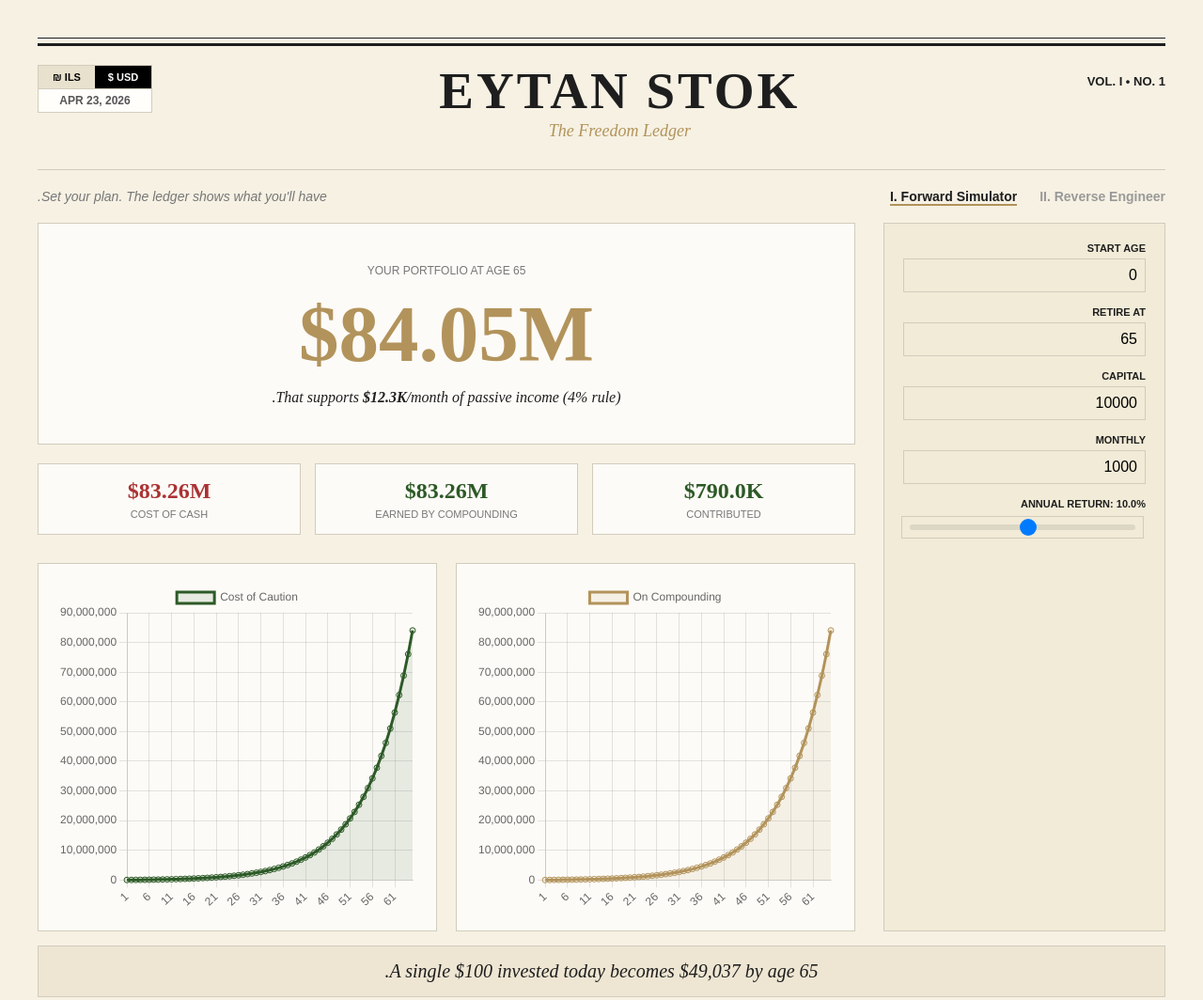
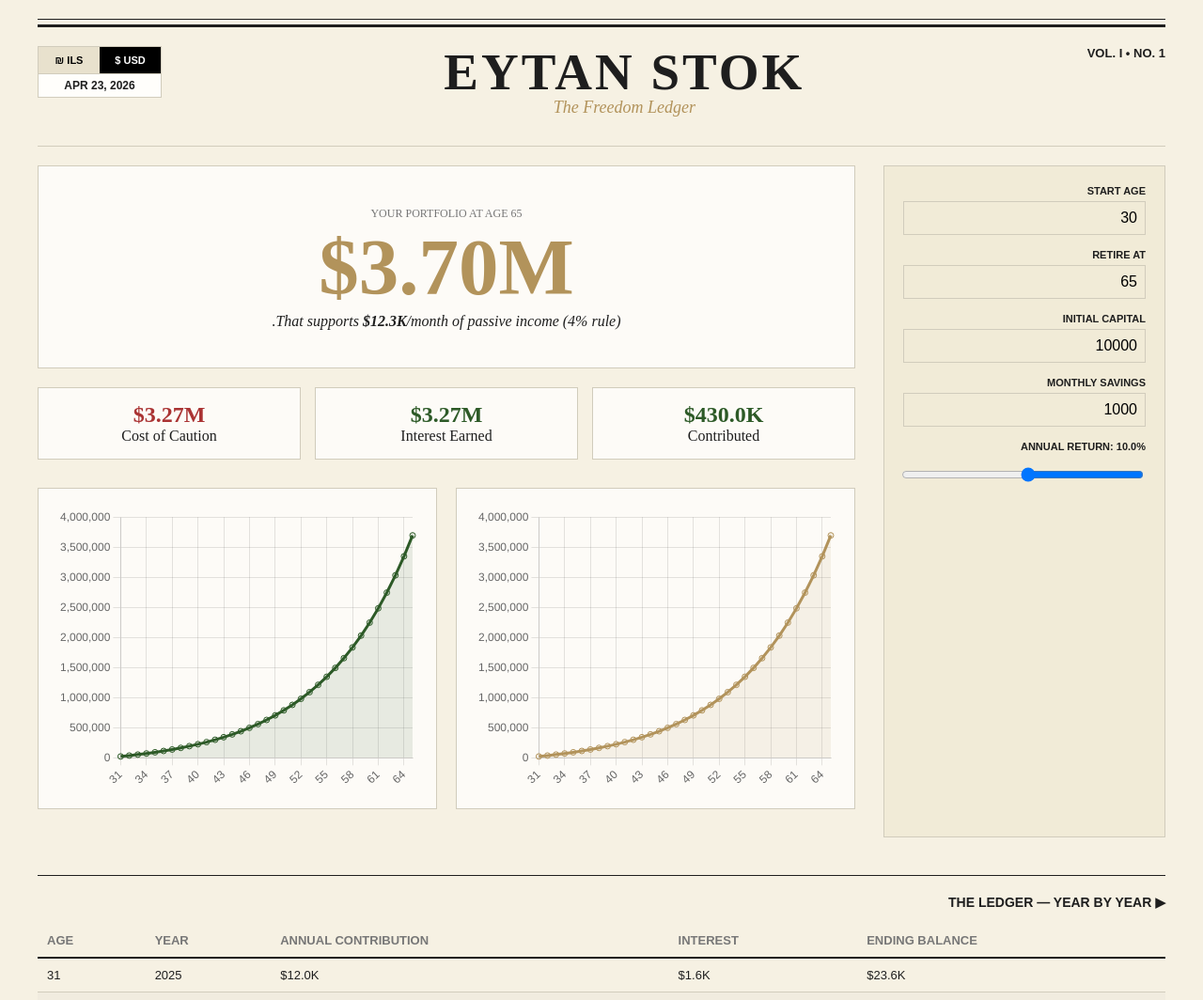
Before and after one commit to ZA27101977/eytan-ledger, a plain HTML site: page index.html in a window 1280 px wide. Shown: the top 1064 px of the page at 94% size. Drawn offline with nearby package versions, Linux system fonts and the light colour scheme.

Commit message:
Update index.html

```diff
--- a/index.html
+++ b/index.html
@@ -11,288 +11,99 @@
             --text-dark: #1e1e1e;
             --accent-gold: #b2935b;
             --accent-green: #2d5a27;
-            --accent-blue: #007bff;
-            --accent-purple: #9370db;
             --border-color: #d1ccbc;
             --font-serif: 'Times New Roman', Times, serif;
             --font-sans: 'Arial', sans-serif;
         }
 
-        body {
-            font-family: var(--font-serif);
-            background-color: var(--bg-color);
-            color: var(--text-dark);
-            margin: 0;
-            padding: 40px 20px;
-            direction: rtl;
-        }
+        body { font-family: var(--font-serif); background-color: var(--bg-color); color: var(--text-dark); margin: 0; padding: 20px; direction: rtl; }
 
-        /* מסגרת חיצונית עם קווים כפולים כמו בעיתון */
-        .outer-border {
-            max-width: 1200px;
-            margin: 0 auto;
-            border-top: 1px solid var(--text-dark);
-            border-bottom: 1px solid var(--text-dark);
-            padding: 5px 0;
-        }
+        .outer-border { max-width: 1200px; margin: 0 auto; border-top: 1px solid var(--text-dark); border-bottom: 1px solid var(--text-dark); padding: 5px 0; }
+        .container { border-top: 3px solid var(--text-dark); border-bottom: 3px solid var(--text-dark); padding: 20px 0; position: relative; }
 
-        .container {
-            border-top: 3px solid var(--text-dark);
-            border-bottom: 3px solid var(--text-dark);
-            padding: 20px 0;
-            position: relative;
-        }
+        header { display: flex; justify-content: space-between; align-items: flex-start; border-bottom: 1px solid var(--border-color); padding-bottom: 30px; margin-bottom: 20px; }
+        .vol-info { font-size: 13px; font-family: var(--font-sans); font-weight: bold; }
+        .header-center { text-align: center; flex-grow: 1; }
+        h1 { font-size: 55px; margin: 0; letter-spacing: 3px; text-transform: uppercase; font-weight: 900; line-height: 1; }
+        .subtitle { font-style: italic; color: var(--accent-gold); font-size: 18px; }
 
-        /* Header Layout - תיקון הדיוק */
-        header {
-            display: flex;
-            justify-content: space-between;
-            align-items: flex-start;
-            border-bottom: 1px solid var(--border-color);
-            padding-bottom: 30px;
-            margin-bottom: 20px;
-            position: relative;
-        }
+        /* בורר מטבעות תקין */
+        .header-controls { border: 1px solid var(--border-color); background: #fffefb; min-width: 130px; text-align: center; }
+        .currency-toggle { display: flex; border-bottom: 1px solid var(--border-color); }
+        .currency-toggle button { flex: 1; background: #e8e1cd; border: none; padding: 8px; font-size: 11px; cursor: pointer; font-family: var(--font-sans); font-weight: bold; }
+        .currency-toggle button.active { background: #000; color: #fff; }
+        .date-display { font-size: 12px; padding: 5px; font-family: var(--font-sans); font-weight: bold; text-transform: uppercase; }
 
-        .vol-info {
-            font-size: 13px;
-            font-family: var(--font-sans);
-            font-weight: bold;
-            padding-top: 10px;
-        }
-
-        .header-center {
-            text-align: center;
-            flex-grow: 1;
-        }
-
-        h1 {
-            font-size: 55px;
-            margin: 0;
-            letter-spacing: 3px;
-            text-transform: uppercase;
-            font-weight: 900;
-            line-height: 1;
-        }
-
-        .subtitle {
-            font-style: italic;
-            color: var(--accent-gold);
-            font-size: 18px;
-            margin-top: 5px;
-        }
-
-        /* התיבה בצד ימין (מטבע ותאריך) */
-        .header-controls {
-            border: 1px solid var(--border-color);
-            background: #fffefb;
-            padding: 0;
-            text-align: center;
-            min-width: 120px;
-        }
-
-        .currency-toggle {
-            display: flex;
-            border-bottom: 1px solid var(--border-color);
-        }
-
-        .currency-toggle button {
-            flex: 1;
-            background: #e8e1cd;
-            border: none;
-            padding: 6px 8px;
-            font-size: 11px;
-            font-weight: bold;
-            cursor: pointer;
-            font-family: var(--font-sans);
-        }
-
-        .currency-toggle button.active {
-            background: #000;
-            color: #fff;
-        }
-
-        .date-display {
-            font-size: 12px;
-            padding: 5px;
-            font-family: var(--font-sans);
-            font-weight: bold;
-            color: #555;
-            text-transform: uppercase;
-        }
-
-        /* Layout Grid */
-        .main-content {
-            display: grid;
-            grid-template-columns: 300px 1fr;
-            gap: 30px;
-        }
-
-        .tab-nav {
-            grid-column: 1 / -1;
-            display: flex;
-            justify-content: space-between;
-            align-items: center;
-            margin-bottom: 20px;
-            font-family: var(--font-sans);
-            font-size: 14px;
-        }
-
-        .tabs span {
-            margin-left: 20px;
-            font-weight: bold;
-            cursor: pointer;
-            color: #999;
-        }
-
-        .tabs span.active {
-            color: var(--text-dark);
-            border-bottom: 2px solid var(--accent-gold);
-        }
-
-        /* Sidebar & Inputs */
-        .sidebar {
-            background: #f1ebd7;
-            padding: 20px;
-            border: 1px solid var(--border-color);
-        }
-
+        .main-content { display: grid; grid-template-columns: 300px 1fr; gap: 30px; }
+        .sidebar { background: #f1ebd7; padding: 20px; border: 1px solid var(--border-color); }
         .input-group { margin-bottom: 15px; }
         label { display: block; font-size: 11px; font-weight: bold; text-transform: uppercase; margin-bottom: 5px; font-family: var(--font-sans); }
         input { width: 100%; padding: 8px; border: 1px solid var(--border-color); background: transparent; font-size: 16px; box-sizing: border-box; }
 
-        input[type="range"] { -webkit-appearance: none; width: 100%; background: transparent; }
-        input[type="range"]::-webkit-slider-runnable-track { height: 6px; background: #dcd7c5; border-radius: 3px; }
-        input[type="range"]::-webkit-slider-thumb { -webkit-appearance: none; height: 18px; width: 18px; background: var(--accent-blue); border-radius: 50%; cursor: pointer; margin-top: -6px; }
+        .big-number-box { background: #fdfbf7; padding: 40px; border: 1px solid var(--border-color); text-align: center; margin-bottom: 20px; }
+        .total-value { font-size: 85px; color: var(--accent-gold); font-weight: bold; display: block; }
 
-        /* Results Display */
-        .big-number-box {
-            background: #fdfbf7;
-            padding: 40px;
-            border: 1px solid var(--border-color);
-            margin-bottom: 20px;
-            text-align: center;
-        }
+        .stats-grid { display: grid; grid-template-columns: 1fr 1fr 1fr; gap: 15px; margin-bottom: 30px; }
+        .stat-card { border: 1px solid var(--border-color); padding: 15px; text-align: center; background: #fdfbf7; }
+        .stat-value { font-size: 24px; font-weight: bold; color: var(--accent-green); }
 
-        .total-value {
-            font-size: 85px;
-            color: var(--accent-gold);
-            font-weight: bold;
-            margin: 10px 0;
-            display: block;
-        }
+        .graphs-section { display: grid; grid-template-columns: 1fr 1fr; gap: 20px; margin-bottom: 30px; }
+        .graph-card { background: #fdfbf7; padding: 20px; border: 1px solid var(--border-color); height: 300px; }
 
-        .stats-grid {
-            display: grid;
-            grid-template-columns: 1fr 1fr 1fr;
-            gap: 15px;
-            margin-bottom: 30px;
-        }
+        /* עיצוב הטבלה (The Ledger) */
+        .ledger-section { margin-top: 40px; border-top: 1px solid var(--text-dark); padding-top: 20px; }
+        .ledger-title { font-family: var(--font-sans); font-weight: bold; font-size: 14px; margin-bottom: 15px; cursor: pointer; }
+        .ledger-table { width: 100%; border-collapse: collapse; font-family: var(--font-sans); font-size: 13px; text-align: left; direction: ltr; }
+        .ledger-table th { border-bottom: 2px solid var(--text-dark); padding: 10px; text-transform: uppercase; color: #777; }
+        .ledger-table td { padding: 10px; border-bottom: 1px solid var(--border-color); }
+        .ledger-table tr:nth-child(even) { background: rgba(0,0,0,0.02); }
 
-        .stat-card {
-            border: 1px solid var(--border-color);
-            padding: 15px;
-            text-align: center;
-            background: #fdfbf7;
-        }
-
-        .stat-value { font-size: 24px; font-weight: bold; color: var(--accent-green); }
-        .stat-label { font-size: 11px; color: #777; text-transform: uppercase; margin-top: 5px; font-family: var(--font-sans); }
-
-        .graphs-section { display: grid; grid-template-columns: 1fr 1fr; gap: 20px; }
-        .graph-card { background: #fdfbf7; padding: 20px; border: 1px solid var(--border-color); height: 350px; position: relative; }
-
-        /* Footer & Button */
-        .footer-banner { background: #eee6d3; padding: 15px; text-align: center; font-style: italic; font-size: 20px; border: 1px solid var(--border-color); margin-top: 15px; }
-
-        .cta-section { text-align: center; padding: 50px 0; border-top: 1px solid var(--border-color); margin-top: 40px; }
-        .purple-btn {
-            background: var(--accent-purple);
-            color: #fff;
-            padding: 15px 40px;
-            border-radius: 30px;
-            text-decoration: none;
-            font-weight: bold;
-            font-family: var(--font-sans);
-            display: inline-block;
-            font-size: 18px;
-        }
+        .footer-banner { background: #eee6d3; padding: 15px; text-align: center; font-style: italic; font-size: 20px; border: 1px solid var(--border-color); margin-top: 20px; }
+        .purple-btn { background: #9370db; color: #fff; padding: 15px 40px; border-radius: 30px; text-decoration: none; font-weight: bold; display: inline-block; margin-top: 20px; }
     </style>
 </head>
 <body>
 
 <div class="outer-border">
     <div class="container">
-
         <header>
             <div class="vol-info">VOL. I • NO. 1</div>
-
             <div class="header-center">
                 <h1>EYTAN STOK</h1>
                 <div class="subtitle">The Freedom Ledger</div>
             </div>
-
             <div class="header-controls">
                 <div class="currency-toggle">
-                    <button class="active">USD $</button>
-                    <button>ILS ₪</button>
+                    <button id="btn-usd" class="active" onclick="setCurrency('USD')">USD $</button>
+                    <button id="btn-ils" onclick="setCurrency('ILS')">ILS ₪</button>
                 </div>
                 <div class="date-display">APR 23, 2026</div>
             </div>
         </header>
 
-        <div class="tab-nav">
-            <div class="tabs">
-                <span class="active">I. Forward Simulator</span>
-                <span>II. Reverse Engineer</span>
-            </div>
-            <div style="font-style: italic; color: #777;">Set your plan. The ledger shows what you'll have.</div>
-        </div>
-
         <div class="main-content">
             <aside class="sidebar">
-                <div class="input-group">
-                    <label>Start Age</label>
-                    <input type="number" id="startAge" value="0">
-                </div>
-                <div class="input-group">
-                    <label>Retire At</label>
-                    <input type="number" id="retireAge" value="65">
-                </div>
-                <div class="input-group">
-                    <label>Capital</label>
-                    <input type="number" id="capital" value="10000">
-                </div>
-                <div class="input-group">
-                    <label>Monthly</label>
-                    <input type="number" id="monthly" value="1000">
-                </div>
+                <div class="input-group"><label>Start Age</label><input type="number" id="startAge" value="30" oninput="calculate()"></div>
+                <div class="input-group"><label>Retire At</label><input type="number" id="retireAge" value="65" oninput="calculate()"></div>
+                <div class="input-group"><label>Initial Capital</label><input type="number" id="capital" value="10000" oninput="calculate()"></div>
+                <div class="input-group"><label>Monthly Savings</label><input type="number" id="monthly" value="1000" oninput="calculate()"></div>
                 <div class="input-group">
                     <label>Annual Return: <span id="rateLabel">10%</span></label>
-                    <input type="range" id="returnRate" min="1" max="20" value="10" step="0.5">
+                    <input type="range" id="returnRate" min="1" max="20" value="10" step="0.5" oninput="calculate()">
                 </div>
             </aside>
 
             <section class="results">
                 <div class="big-number-box">
-                    <span style="text-transform: uppercase; font-size: 12px; font-family: var(--font-sans); color: #777;">Your Portfolio at age 65</span>
+                    <span style="text-transform: uppercase; font-size: 12px; color: #777;">Your Portfolio at age <span id="resAge">65</span></span>
                     <span class="total-value" id="finalSum">$0</span>
-                    <div style="font-style: italic;">That supports <b>$12.3K</b>/month of passive income (4% rule).</div>
+                    <div style="font-style: italic;">That supports <b id="passiveVal">$0</b>/month of passive income (4% rule).</div>
                 </div>
 
                 <div class="stats-grid">
-                    <div class="stat-card">
-                        <div class="stat-value" id="contributedVal">$0</div>
-                        <div class="stat-label">Contributed</div>
-                    </div>
-                    <div class="stat-card">
-                        <div class="stat-value" id="earnedVal">$0</div>
-                        <div class="stat-label">Earned by Compounding</div>
-                    </div>
-                    <div class="stat-card">
-                        <div class="stat-value" id="cautionVal" style="color: #a33;">$0</div>
-                        <div class="stat-label">Cost of Cash</div>
-                    </div>
+                    <div class="stat-card"><div class="stat-value" id="contributedVal">$0</div><div class="stat-label">Contributed</div></div>
+                    <div class="stat-card"><div class="stat-value" id="earnedVal">$0</div><div class="stat-label">Interest Earned</div></div>
+                    <div class="stat-card"><div class="stat-value" id="cautionVal" style="color: #a33;">$0</div><div class="stat-label">Cost of Caution</div></div>
                 </div>
 
                 <div class="graphs-section">
@@ -302,75 +113,127 @@
             </section>
         </div>
 
-        <div class="footer-banner">
-            A single <span>$100</span> invested today becomes <span id="future100">$2,810</span> by age 65.
+        <div class="ledger-section">
+            <div class="ledger-title">▶ THE LEDGER — YEAR BY YEAR</div>
+            <table class="ledger-table">
+                <thead>
+                    <tr>
+                        <th>Age</th>
+                        <th>Year</th>
+                        <th>Annual Contribution</th>
+                        <th>Interest</th>
+                        <th>Ending Balance</th>
+                    </tr>
+                </thead>
+                <tbody id="ledgerBody">
+                    </tbody>
+            </table>
         </div>
 
-        <div class="cta-section">
-            <h2 style="font-size: 32px; margin-bottom: 10px;">Now you know the <i>number</i>.</h2>
-            <p style="color: #777; margin-bottom: 30px;">Knowing how to get there - the stocks, the setups, when to buy - is another.</p>
+        <div class="footer-banner">
+            A single <span id="footerSymbol1">$</span>100 invested today becomes <span id="footerSum">$0</span> by age 65.
+        </div>
+
+        <div style="text-align: center; padding: 40px 0;">
             <a href="#" class="purple-btn">הצטרפו עכשיו לקהילה איתן סטוק</a>
         </div>
-
     </div>
 </div>
 
 <script>
-    const ctx1 = document.getElementById('chart1').getContext('2d');
-    const ctx2 = document.getElementById('chart2').getContext('2d');
+    let currentCurrency = 'USD';
+    let exchangeRate = 3.7; // שער המרה דולר לשקל
     let chart1, chart2;
 
+    function setCurrency(cur) {
+        currentCurrency = cur;
+        document.getElementById('btn-usd').classList.toggle('active', cur === 'USD');
+        document.getElementById('btn-ils').classList.toggle('active', cur === 'ILS');
+        calculate();
+    }
+
+    function formatVal(num) {
+        const symbol = currentCurrency === 'USD' ? '$' : '₪';
+        if (num >= 1000000) return symbol + (num / 1000000).toFixed(2) + 'M';
+        if (num >= 1000) return symbol + (num / 1000).toFixed(1) + 'K';
+        return symbol + Math.floor(num).toLocaleString();
+    }
+
     function calculate() {
-        const startAge = parseInt(document.getElementById('startAge').value);
-        const retireAge = parseInt(document.getElementById('retireAge').value);
-        const capital = parseFloat(document.getElementById('capital').value);
-        const monthly = parseFloat(document.getElementById('monthly').value);
-        const rate = parseFloat(document.getElementById('returnRate').value) / 100;
+        let startAge = parseInt(document.getElementById('startAge').value) || 0;
+        let retireAge = parseInt(document.getElementById('retireAge').value) || 0;
+        let capital = parseFloat(document.getElementById('capital').value) || 0;
+        let monthly = parseFloat(document.getElementById('monthly').value) || 0;
+        let rate = parseFloat(document.getElementById('returnRate').value) / 100;
+
+        // המרת מטבע במידה ונבחר שקל
+        if (currentCurrency === 'ILS') {
+            capital *= exchangeRate;
+            monthly *= exchangeRate;
+        }
 
         document.getElementById('rateLabel').innerText = (rate * 100).toFixed(1) + '%';
+        document.getElementById('resAge').innerText = retireAge;
 
-        const years = retireAge - startAge;
-        const months = years * 12;
-        const monthlyRate = rate / 12;
+        let years = retireAge - startAge;
+        if (years < 0) return;
 
-        let total = capital * Math.pow(1 + monthlyRate, months) + monthly * (Math.pow(1 + monthlyRate, months) - 1) / monthlyRate;
-        let invested = capital + (monthly * months);
+        let total = capital;
+        let invested = capital;
+        let ledgerHTML = '';
+        let chartLabels = [];
+        let chartData = [];
 
-        document.getElementById('finalSum').innerText = '$' + (total / 1000000).toFixed(2) + 'M';
-        document.getElementById('contributedVal').innerText = '$' + (invested / 1000).toFixed(1) + 'K';
-        document.getElementById('earnedVal').innerText = '$' + ((total - invested) / 1000000).toFixed(2) + 'M';
-        document.getElementById('cautionVal').innerText = '$' + ((total - invested) / 1000000).toFixed(2) + 'M';
+        for (let i = 1; i <= years; i++) {
+            let annualContribution = monthly * 12;
+            let interest = (total + annualContribution / 2) * rate; // חישוב ריבית ממוצעת שנתית
+            total += annualContribution + interest;
+            invested += annualContribution;
 
-        const f100 = 100 * Math.pow(1 + rate, years);
-        document.getElementById('future100').innerText = '$' + Math.floor(f100).toLocaleString();
+            ledgerHTML += `
+                <tr>
+                    <td>${startAge + i}</td>
+                    <td>${2024 + i}</td>
+                    <td>${formatVal(annualContribution)}</td>
+                    <td>${formatVal(interest)}</td>
+                    <td>${formatVal(total)}</td>
+                </tr>
+            `;
+            chartLabels.push(startAge + i);
+            chartData.push(total);
+        }
 
-        updateCharts(years, capital, monthly, rate);
+        // עדכון UI
+        document.getElementById('finalSum').innerText = formatVal(total);
+        document.getElementById('passiveVal').innerText = formatVal((total * 0.04) / 12);
+        document.getElementById('contributedVal').innerText = formatVal(invested);
+        document.getElementById('earnedVal').innerText = formatVal(total - invested);
+        document.getElementById('cautionVal').innerText = formatVal(total - invested);
+        document.getElementById('ledgerBody').innerHTML = ledgerHTML;
+
+        // פוטר
+        document.getElementById('footerSymbol1').innerText = currentCurrency === 'USD' ? '$' : '₪';
+        let base100 = currentCurrency === 'USD' ? 100 : 100 * exchangeRate;
+        document.getElementById('footerSum').innerText = formatVal(base100 * Math.pow(1 + rate, years));
+
+        updateCharts(chartLabels, chartData);
     }
 
-    function updateCharts(years, capital, monthly, rate) {
-        const labels = Array.from({length: years}, (_, i) => i + 1);
-        const dataGains = labels.map(y => {
-            const m = y * 12;
-            const r = rate / 12;
-            return (capital * Math.pow(1 + r, m) + monthly * (Math.pow(1 + r, m) - 1) / r);
+    function updateCharts(labels, data) {
+        const config = (ctx, label, color) => ({
+            type: 'line',
+            data: { labels: labels, datasets: [{ label: label, data: data, borderColor: color, fill: true, backgroundColor: color + '1A' }] },
+            options: { responsive: true, maintainAspectRatio: false, plugins: { legend: { display: false } } }
         });
 
-        if(chart1) chart1.destroy();
-        chart1 = new Chart(ctx1, {
-            type: 'line',
-            data: { labels: labels, datasets: [{ label: 'On Compounding', data: dataGains, borderColor: '#b2935b', fill: true, backgroundColor: 'rgba(178,147,91,0.1)' }] },
-            options: { responsive: true, maintainAspectRatio: false }
-        });
+        if (chart1) chart1.destroy();
+        chart1 = new Chart(document.getElementById('chart1'), config(document.getElementById('chart1'), 'Compounding', '#b2935b'));
 
-        if(chart2) chart2.destroy();
-        chart2 = new Chart(ctx2, {
-            type: 'line',
-            data: { labels: labels, datasets: [{ label: 'Cost of Caution', data: dataGains, borderColor: '#2d5a27', fill: true, backgroundColor: 'rgba(45,90,39,0.1)' }] },
-            options: { responsive: true, maintainAspectRatio: false }
-        });
+        if (chart2) chart2.destroy();
+        chart2 = new Chart(document.getElementById('chart2'), config(document.getElementById('chart2'), 'Caution', '#2d5a27'));
     }
 
-    document.querySelectorAll('input').forEach(i => i.addEventListener('input', calculate));
+    // הפעלה ראשונית
     calculate();
 </script>
 
```
